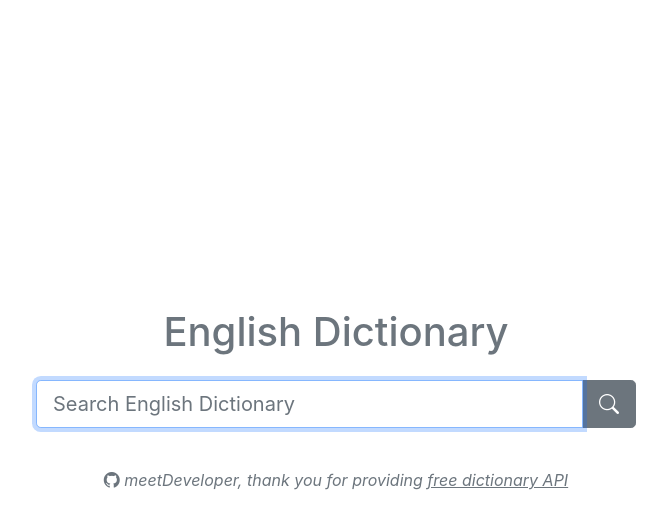
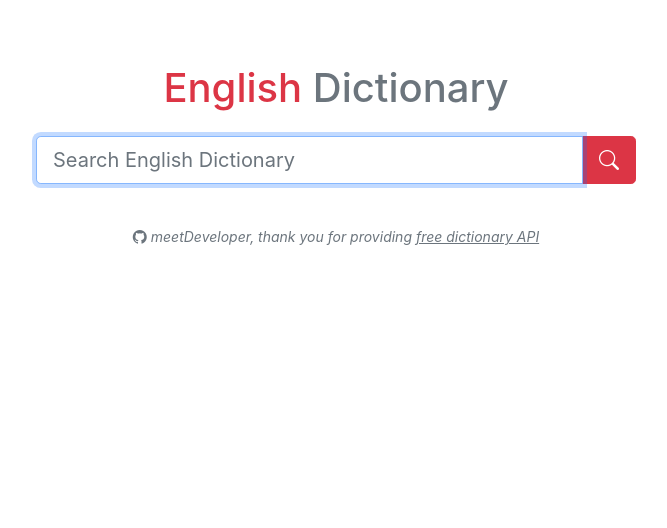
Before and after one commit to lunev/dictionary, a React (Create React App) app: page /#/ in a window 1280 px wide. Shown: the top 528 px of the page, without its empty margins (304-971 px from the left). Built offline with nearby package versions, Linux system fonts and the light colour scheme.

Commit message:
added collapsed  synonyms/antonyms

```diff
--- a/src/App.css
+++ b/src/App.css
@@ -1,15 +1,6 @@
-html,
-body {
-    display: flex;
-    min-height: 100vh;
-    align-items: center;
-    justify-content: center;
-}
-
 @media screen and (min-width: 1024px) {
     .form-search {
-        min-width: 600px;
-        max-width: 600px;
+        width: 600px;
         margin: 0 auto;
     }
 }
--- a/src/App.js
+++ b/src/App.js
@@ -7,22 +7,22 @@ import "./App.css";
 
 export default function App() {
   return (
+    <div className="container">
       <Router>
-      <div className="container">
         <div className="row">
-          <div className="col mb-4">
+          <div className="col mb-4 mt-5">
             <h1 className="text-center color-secondary mt-3 mb-4">
               <Link
                 to="/"
                 className="page-title text-decoration-none text-secondary"
               >
-                English Dictionary
+                <span className="text-danger">English</span> Dictionary
               </Link>
             </h1>
             <FormSearch />
           </div>
         </div>
-      </div>
+
         <Switch>
           <Route exact path="/">
             <Home />
@@ -32,5 +32,6 @@ export default function App() {
           </Route>
         </Switch>
       </Router>
+    </div>
   );
 }
--- /dev/null
+++ b/src/components/Collapse.js
@@ -0,0 +1,30 @@
+import React, { Fragment, useState } from "react";
+
+export const Collapse = (props) => {
+  const [showList, setShowList] = useState(false);
+  const { list, button } = props;
+
+  return (
+    <Fragment>
+      <button
+        className="btn btn-light w-100 d-flex justify-content-between fw-bold text-danger"
+        onClick={() => setShowList(!showList)}
+      >
+        {<span>{button}</span>}
+        <span>{showList ? "-" : "+"}</span>
+      </button>
+
+      <ul className="row">
+        {showList &&
+          list.length > 0 &&
+          list.map((syn, i) => {
+            return (
+              <li className="col-3 col-xs-12 col-sm-4 mt-2" key={i}>
+                {syn}
+              </li>
+            );
+          })}
+      </ul>
+    </Fragment>
+  );
+};
--- a/src/components/Dictionary.js
+++ b/src/components/Dictionary.js
@@ -16,7 +16,6 @@ export const Dictionary = () => {
   }, [hash]);
 
   return (
-    <div className="container">
     <div className="row">
       <div className="col">
         {loading && <Loader />}
@@ -26,9 +25,8 @@ export const Dictionary = () => {
         {dictionary &&
           Array.isArray(dictionary) &&
           dictionary.map((res, i) => {
-              return <DictionaryItem dictionary={res} key={i} />;
+            return <DictionaryItem dictionary={res} key={i} hash={hash} />;
           })}
-        </div>
       </div>
     </div>
   );
--- a/src/components/DictionaryItem.js
+++ b/src/components/DictionaryItem.js
@@ -1,23 +1,40 @@
 import React from "react";
+import { Collapse } from "./Collapse";
 
-export const DictionaryItem = ({ dictionary }) => {
-  const { meanings, word, phonetics } = dictionary;
+export const DictionaryItem = (props) => {
+  const { meanings, word, phonetics } = props.dictionary;
+  const meaningsLength = meanings.length || 0;
 
   const meaningsList =
     meanings.length > 0 &&
     meanings.map((meaning, i) => {
       return (
         <div className="meanings mb-3" key={i}>
-          <span className="badge bg-secondary mb-3">
+          <span className="badge bg-danger mb-2 d-inline-block text-uppercase">
             {meaning.partOfSpeech}
-          </span>{" "}
-          <br />
-          {meaning.definitions.map((definition, i) => {
+          </span>
+          {meaning.definitions.map((definition, k) => {
+            const { antonyms, synonyms, example, definition: def } = definition;
+
             return (
-              <p key={i}>
-                <strong>{definition.definition}</strong>:{" "}
-                <i>{definition.example}</i>
-              </p>
+              <div className="mb-3" key={k}>
+                <p>
+                  <strong>
+                    <span className="text-danger">
+                      {i + 1}.{k + 1}
+                    </span>{" "}
+                    {def}
+                  </strong>
+                  : <br />
+                  <i>{example}</i>
+                </p>
+                {synonyms.length > 0 && (
+                  <Collapse list={synonyms} button="Synonyms" />
+                )}
+                {antonyms.length > 0 && (
+                  <Collapse list={antonyms} button="Antonyms" />
+                )}
+              </div>
             );
           })}
         </div>
@@ -45,7 +62,11 @@ export const DictionaryItem = ({ dictionary }) => {
   return (
     <div className="card mb-3">
       <div className="card-body">
-        <h2 className="card-title">{word}</h2>
+        <h2 className="card-title fs-1 text-danger">{word}</h2>
+        <p className="text-uppercase">
+          <strong className="text-decoration-underline">meanings</strong>{" "}
+          {meaningsLength}
+        </p>
         {phoneticsList}
         {meaningsList}
       </div>
--- a/src/components/FormSearch.js
+++ b/src/components/FormSearch.js
@@ -1,4 +1,4 @@
-import React, { useRef, useEffect } from "react";
+import React, { useRef, useEffect, Fragment } from "react";
 import { useDispatch } from "react-redux";
 import { useHistory } from "react-router-dom";
 import { fetchDictionary, setQuery } from "../redux/actions";
@@ -25,7 +25,7 @@ export const FormSearch = () => {
   };
 
   return (
-    <div>
+    <Fragment>
       <form className="form-search" onSubmit={onSubmit}>
         <div className="input-group mb-3">
           <input
@@ -39,13 +39,13 @@ export const FormSearch = () => {
           />
           <button
             type="submit"
-            className="btn btn-lg btn-secondary"
+            className="btn btn-lg btn-danger"
             id="button-search"
           >
             <i className="bi bi-search"></i>
           </button>
         </div>
       </form>
-    </div>
+    </Fragment>
   );
 };
--- a/src/components/Home.js
+++ b/src/components/Home.js
@@ -2,8 +2,10 @@ import React from "react";
 
 export const Home = () => {
   return (
-    <div>
+    <div className="row">
+      <div className="col">
         <p className="text-center text-secondary fst-italic">
+          <small>
             <a
               className="text-secondary text-decoration-none"
               href="https://github.com/meetDeveloper"
@@ -17,7 +19,9 @@ export const Home = () => {
             >
               free dictionary API
             </a>
+          </small>
         </p>
+      </div>
     </div>
   );
 };
```
Also changed, not shown: public/index.html (+0 -10 lines). Lines whose indentation alone changed are shown as unchanged.
